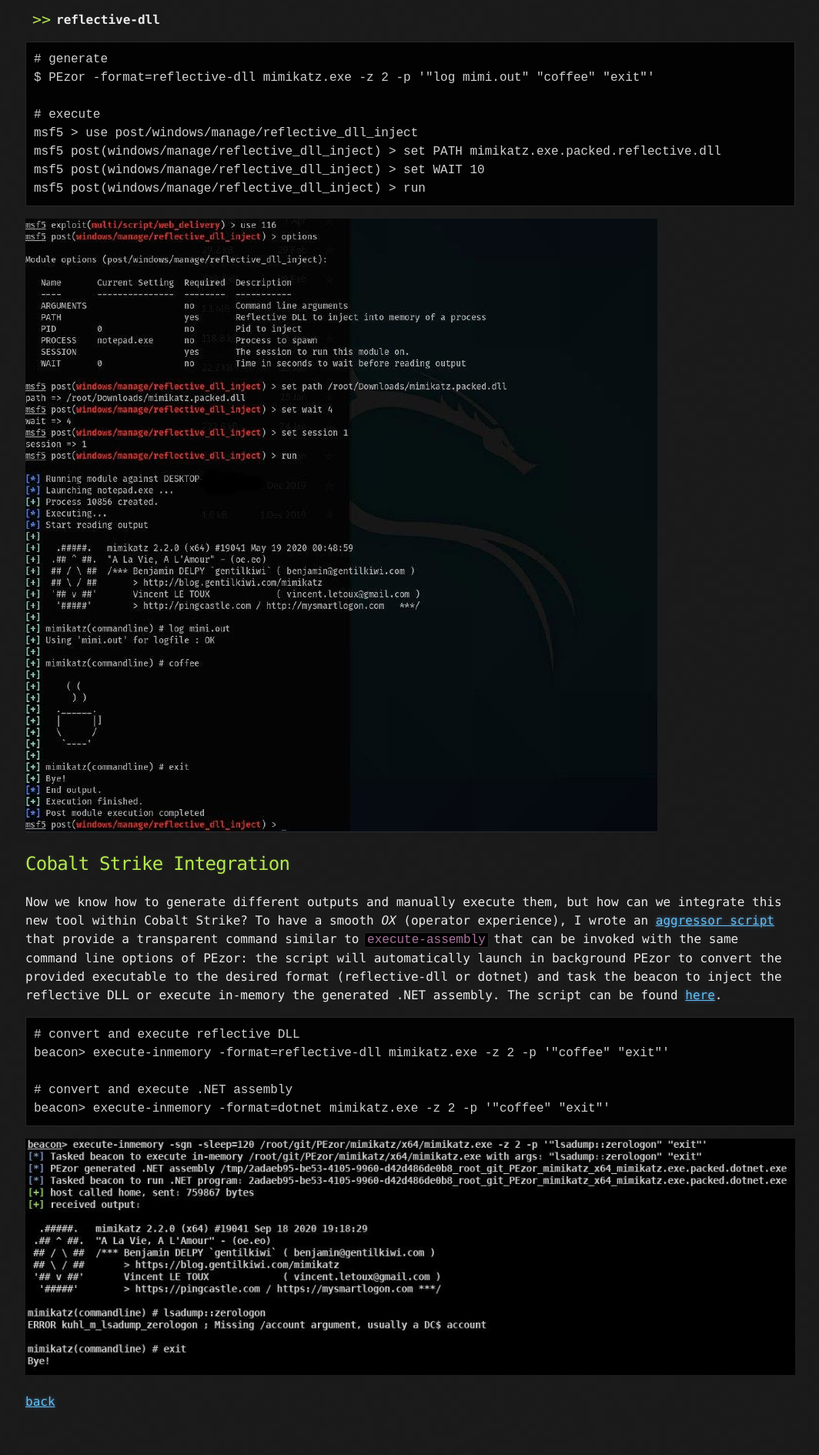
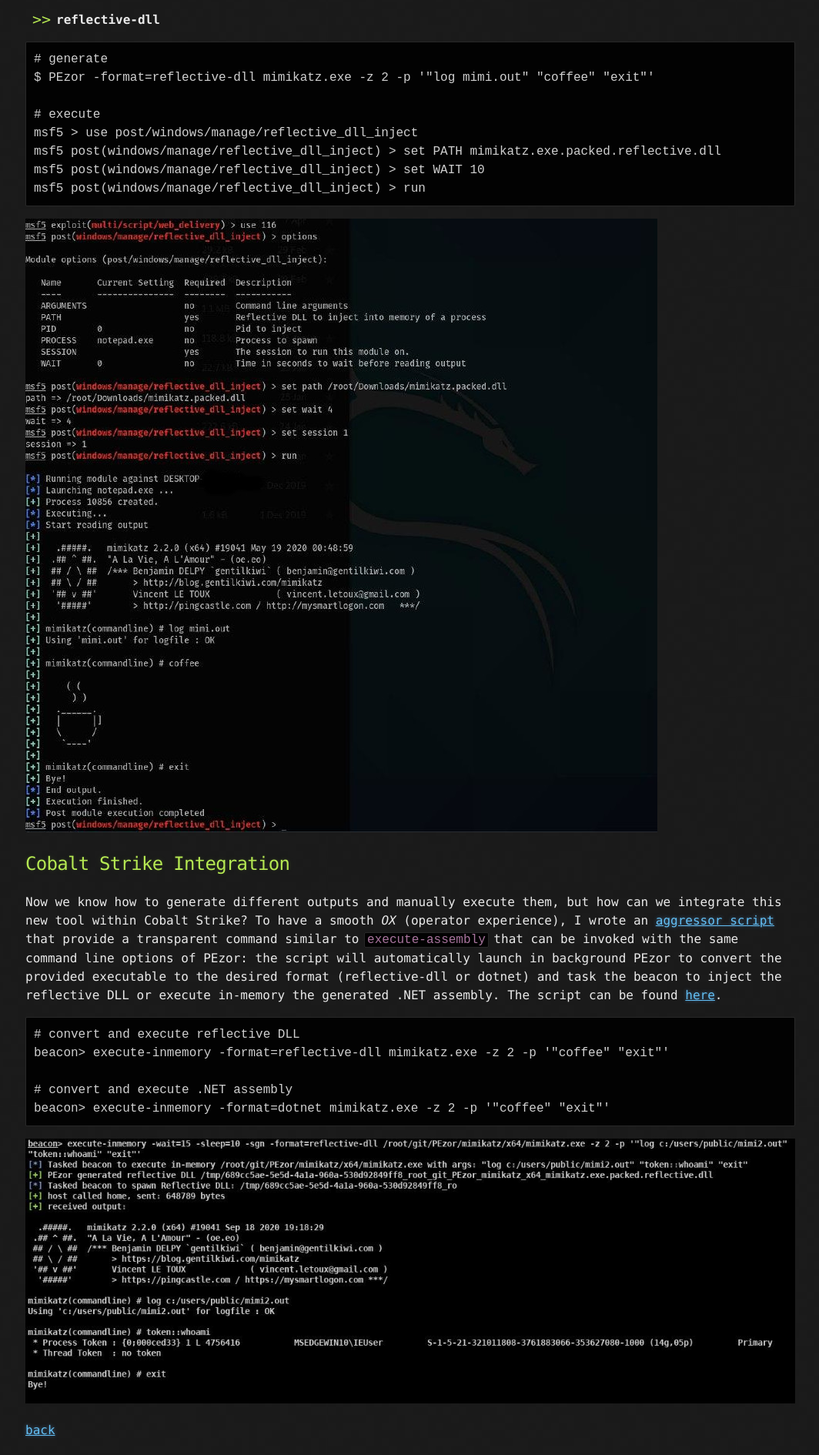
Before and after one commit to phra/phra.github.io, a Jekyll site: the page built from posts/PEzor2.md, in a window 1280 px wide. Shown: the part 3351-5241 px from the top of the page at 77% size, without its empty margins (107-1171 px from the left). Built offline with Jekyll 4.4.1, drawn with Linux system fonts in a browser that asks for light colours; before the commit the page ends 5204 px from its top, so only the background shows below that.

Commit message:
chore: add image

````diff
--- a/posts/PEzor2.md
+++ b/posts/PEzor2.md
@@ -136,6 +136,6 @@
 beacon> execute-inmemory -format=dotnet mimikatz.exe -z 2 -p '"coffee" "exit"'
 ```
 
-![PEzor with Cobalt Strike](../assets/images/pezor-cobaltstrike.jpg "PEzor with Cobalt Strike")
+![PEzor with Cobalt Strike](../assets/images/pezor-cobaltstrike2.jpg "PEzor with Cobalt Strike")
 
 [back](../)
````
Also changed, not shown: assets/images/pezor-cobaltstrike2.jpg (added).
